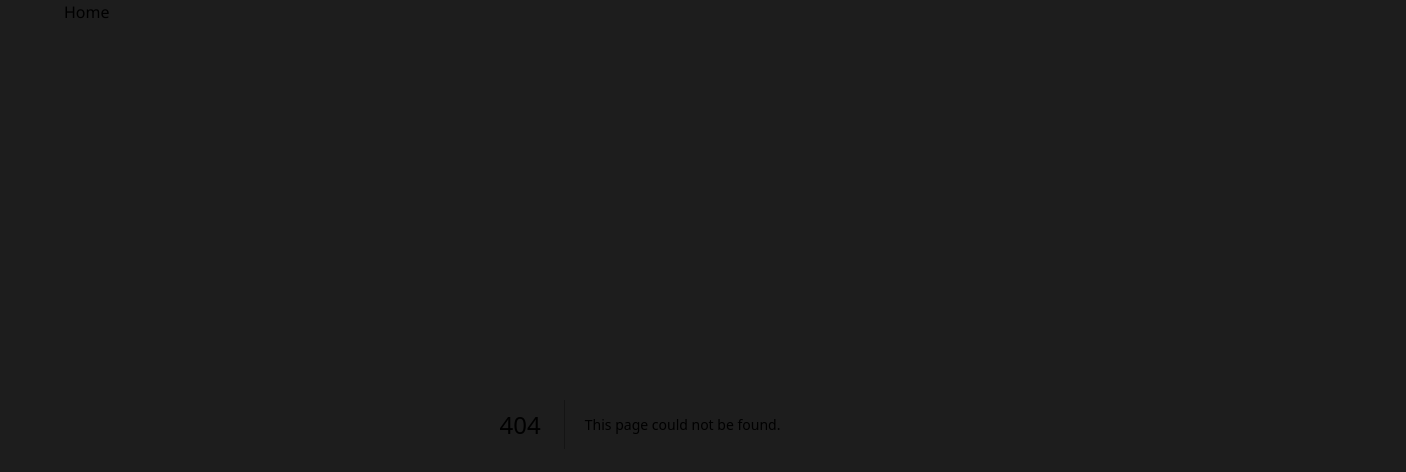
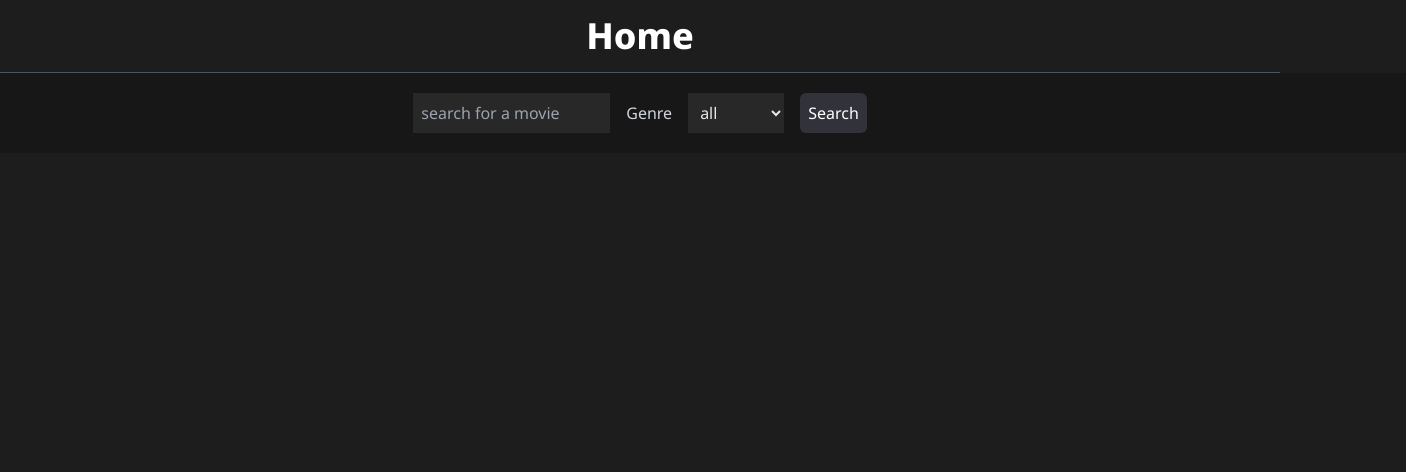
Before and after one commit to NikhilBhagat01/nextjs-movieapp, a Next.js app: page /search in a window 1280 px wide. Before the commit this address had no page. Shown: the top 472 px of the page, 1406 px wide, since content can reach past the window. Built offline with nearby package versions, Linux system fonts and the light colour scheme.

Commit message:
feature: search functionality

```diff
--- /dev/null
+++ b/src/app/components/SearchBar.jsx
@@ -0,0 +1,53 @@
+"use client";
+
+import { useRouter } from "next/navigation";
+import React, { useState } from "react";
+
+const SearchBar = () => {
+  const [query, setQuery] = useState("");
+  const [category, setCategory] = useState("");
+  const router = useRouter();
+
+  const handleSubmit = (e) => {
+    e.preventDefault();
+    router.push(`/search?query=${query}`);
+  };
+
+  return (
+    <div className="bg-[#171717] p-5 md:mx-[-190px]">
+      <form
+        onSubmit={handleSubmit}
+        className="w-full md:max-w-sm mx-auto flex flex-col md:items-center justify-center md:flex-row  gap-4"
+      >
+        <input
+          type="text"
+          placeholder="search for a movie"
+          className="p-2 bg-[#282828] text-gray-200"
+          value={query}
+          onChange={(e) => setQuery(e.target.value)}
+        />
+        <label className="text-gray-300" htmlFor="">
+          Genre
+        </label>
+        <select
+          name=""
+          id=""
+          className="p-2 bg-[#282828] text-gray-200"
+          value={category}
+          onChange={(e) => setCategory(e.target.value)}
+        >
+          <option value="All">all</option>
+          <option value="comedy">comedy</option>
+        </select>
+        <button
+          type="submit"
+          className="p-2 bg-[#32323a] transition-all duration-300 rounded-md text-white hover:bg-[#6ac045]"
+        >
+          Search
+        </button>
+      </form>
+    </div>
+  );
+};
+
+export default SearchBar;
--- a/src/app/globals.css
+++ b/src/app/globals.css
@@ -5,6 +5,7 @@
 @tailwind utilities;
 
 body {
+  overflow-x: hidden;
   font-family: "Noto Sans", sans-serif;
 }
 
--- a/src/app/layout.js
+++ b/src/app/layout.js
@@ -1,5 +1,6 @@
 import Link from "next/link";
 import "./globals.css";
+import SearchBar from "./components/SearchBar";
 
 export const metadata = {
   title: "Create Next App",
@@ -10,12 +11,13 @@ export default function RootLayout({ children }) {
   return (
     <html lang="en">
       <body className="bg-[#1d1d1d]">
+        <div className="bg-[#1d1d1d] border-b border-gray-600 p-4">
+          <h3 className="text-center text-white font-bold text-4xl">
+            <Link href={"/"}>Home</Link>
+          </h3>
+        </div>
         <main className="max-w-6xl mx-auto">
-          <div>
-            <h3>
-              <Link href={"/"}>Home</Link>
-            </h3>
-          </div>
+          <SearchBar />
           {children}
         </main>
       </body>
--- a/src/app/page.js
+++ b/src/app/page.js
@@ -1,13 +1,17 @@
 import Card from "@/app/components/Card";
 
 async function getData() {
-  const res = await fetch("https://yts.mx/api/v2/list_movies.json", {
-    cache: "no-cache",
-  });
+  try {
+    const res = await fetch("https://yts.mx/api/v2/list_movies.json", {
+      cache: "no-cache",
+    });
 
-  const data = await res.json();
+    const data = await res.json();
 
-  return data;
+    return data;
+  } catch (error) {
+    console.log("some error occurred");
+  }
 }
 
 export default async function Home() {
--- /dev/null
+++ b/src/app/search/page.jsx
@@ -0,0 +1,30 @@
+import React from "react";
+import Card from "../components/Card";
+
+async function getData() {
+  try {
+    const res = await fetch(
+      `https://yts.mx/api/v2/list_movies.json?query_term=${searchParams.query}`,
+      { cache: "no-cache" }
+    );
+    const movie = await res.json();
+
+    return movie;
+  } catch (error) {
+    console.log("some error occurred");
+  }
+}
+
+const Searchpage = async ({ searchParams }) => {
+  const movie = await getData();
+
+  return (
+    <div className="my-5 px-3 grid items-center gap-5 grid-cols-1 sm:grid-cols-2 md:grid-cols-4">
+      {movie?.data?.movies?.map((movie) => (
+        <Card movie={movie} key={movie.id} />
+      ))}
+    </div>
+  );
+};
+
+export default Searchpage;
```
